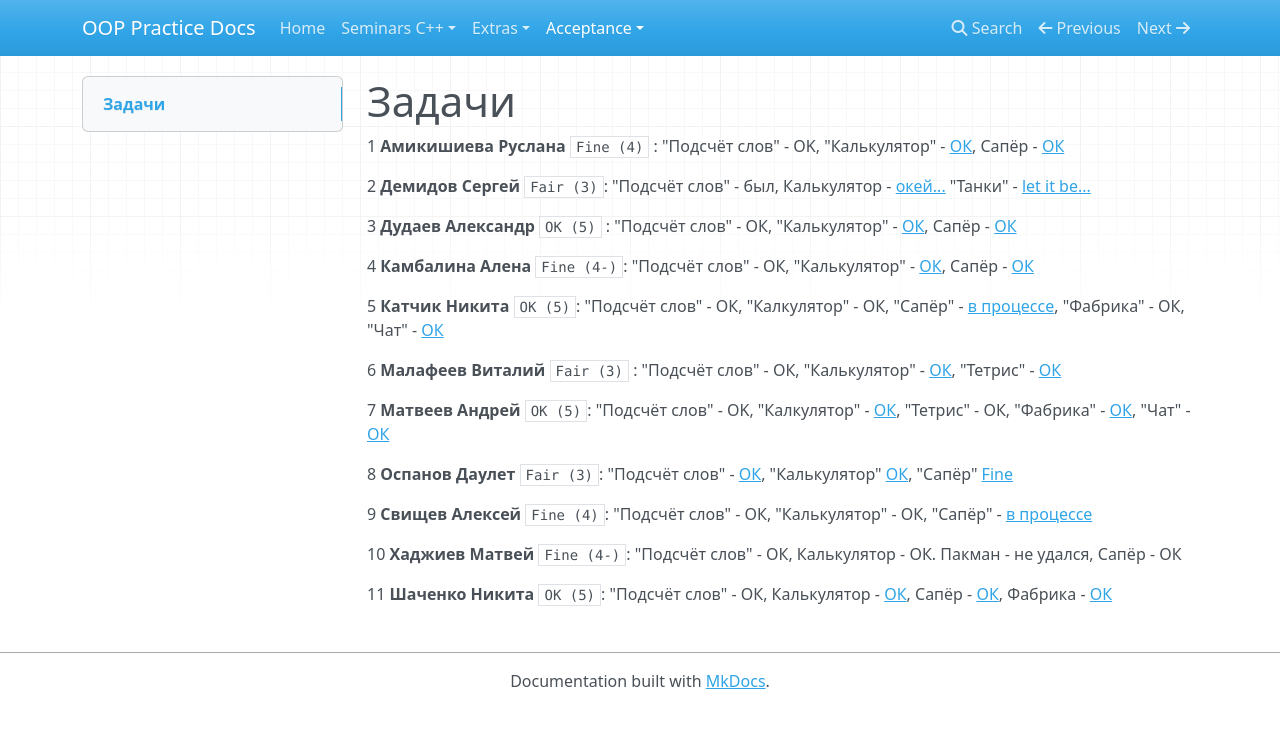
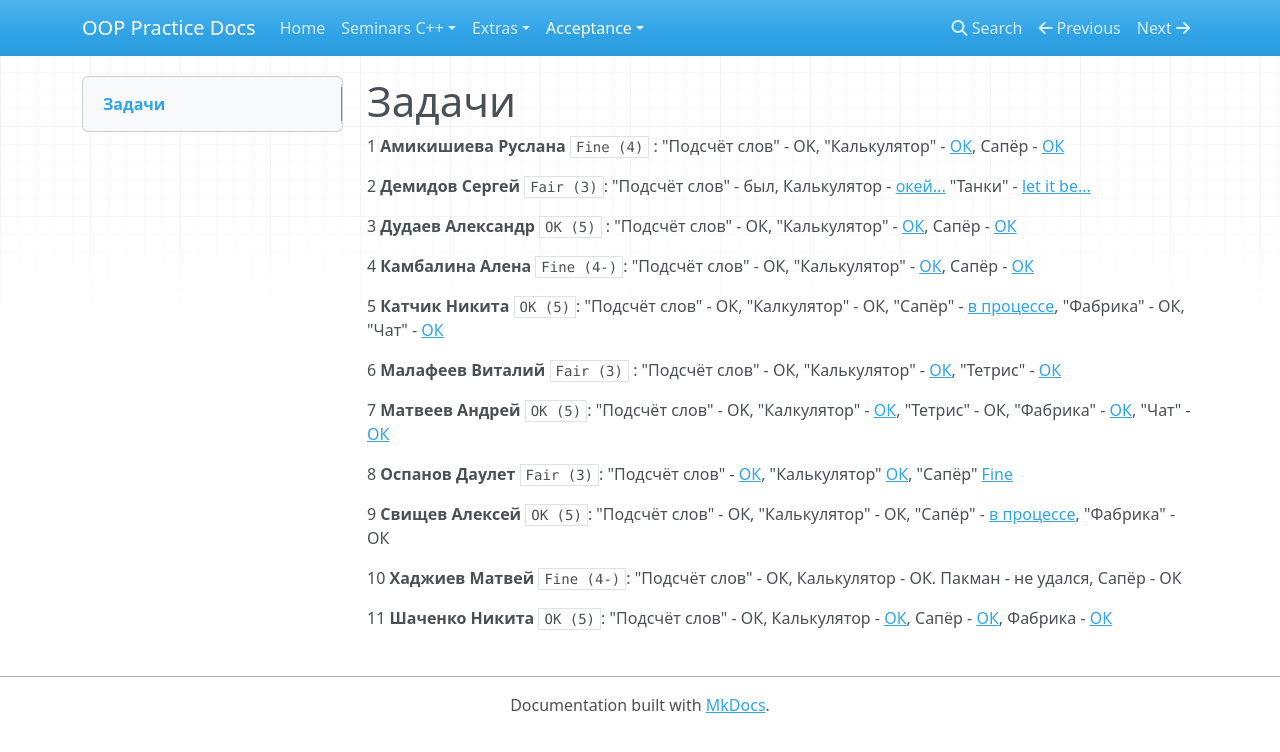
Before and after one commit to avoronkov/oop, an MkDocs documentation site: the page built from docs/java-acceptance.md, in a window 1280 px wide. Shown: the top 752 px of the page. Built offline with MkDocs 1.6.1, drawn with Linux system fonts in a browser that asks for light colours; nearby versions of some CDN libraries; old or Windows-style settings are respelled for this version of MkDocs.

Commit message:
night changes

```diff
--- a/docs/java-acceptance.md
+++ b/docs/java-acceptance.md
@@ -16,7 +16,7 @@
 
 8 **Оспанов Даулет** `Fair (3)`: "Подсчёт слов" - [ОК](java_task1/ospanov), "Калькулятор" [ОК](java_task2_results/ospanov), "Сапёр" [Fine](java_task3/ospanov)
 
-9 **Свищев Алексей** `Fine (4)`: "Подсчёт слов" - ОК, "Калькулятор" - ОК, "Сапёр" - [в процессе](java_task3/svischev)
+9 **Свищев Алексей** `ОК (5)`: "Подсчёт слов" - ОК, "Калькулятор" - ОК, "Сапёр" - [в процессе](java_task3/svischev), "Фабрика" - ОК
 
 10 **Хаджиев Матвей** `Fine (4-)`: "Подсчёт слов" - ОК, Калькулятор - ОК. Пакман - не удался, Сапёр - ОК
 
```
